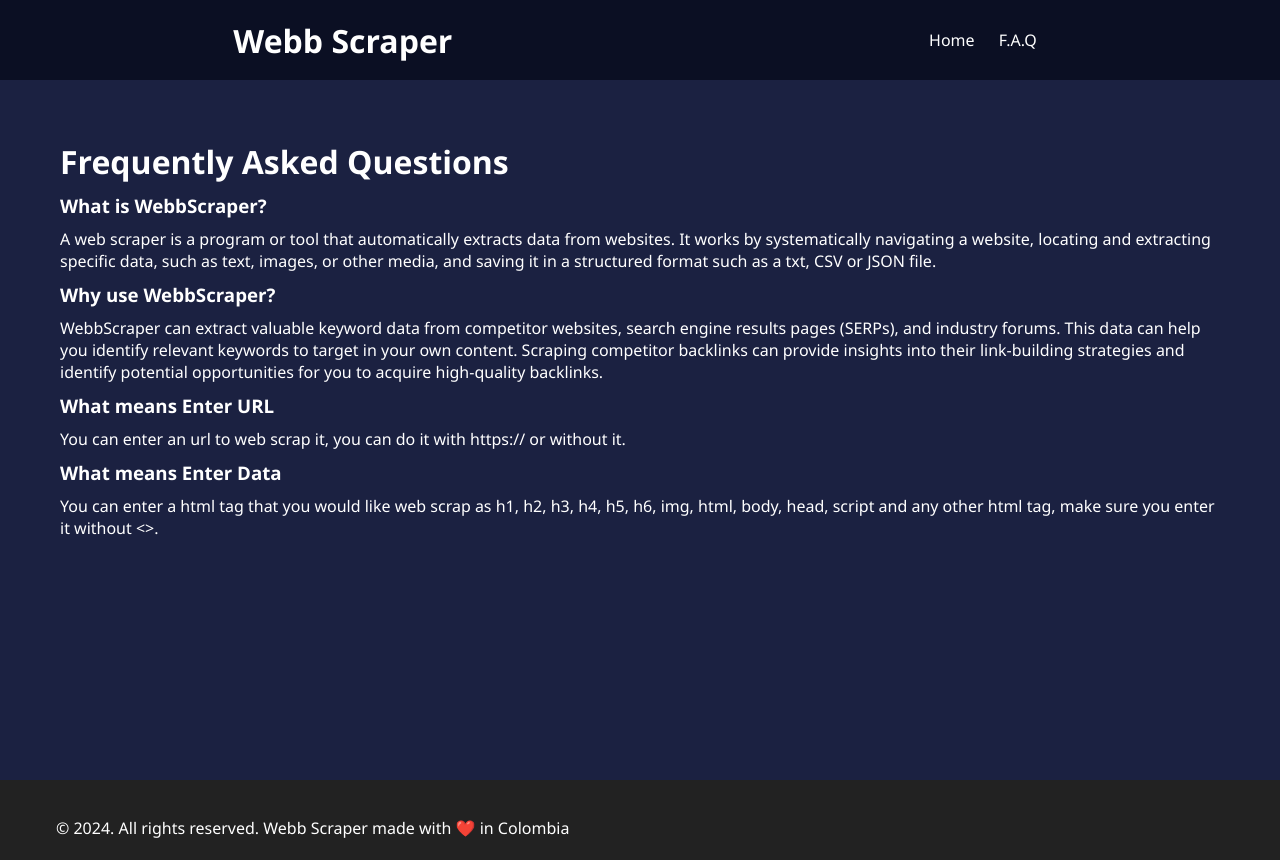
After one commit to steinramirez/webScraper, a Flask app: page /faq in a window 1280 px wide. The commit adds this page. Run offline with Flask 3, Linux system fonts and the light colour scheme; some libraries are stand-ins or nearby versions.

Commit message:
styles and interface updates

```diff
--- a/app.py
+++ b/app.py
@@ -2,6 +2,7 @@ from flask import Flask, request, render_template, send_file, make_response
 from bs4 import BeautifulSoup
 import requests
 import os
+import json
 
 app = Flask(__name__)
 
@@ -23,12 +24,12 @@ def index():
             report_file.write('Data: {}\n'.format(request.form['data']))
             report_file.write('- {}\n'.format(request.form[results]))
             for result in results:
-                report_file.write('- {}\n'.format(result))
+                report_file.write('- {}\n'.format(result.name))
             report_file.close()
             # Send the report file for download
             return send_file('report.txt', as_attachment=True)
         else:
-            url = request.form['url']
+            url = process_url(request.form['url'])
             data = request.form['data']
             soup = BeautifulSoup(requests.get(url).content, 'html.parser')
             results = soup.find_all(data)
@@ -47,5 +48,11 @@ def download(results):
     response.headers['Content-Disposition'] = 'attachment; filename=report.txt'
     return response
 
+@app.route('/faq')
+def faq():
+    with open('static/faq.json', 'r') as file:
+        faq_data = json.load(file)
+    return render_template('faq.html', faq_data=faq_data)
+
 if __name__ == '__main__':
     app.run(debug=True)
--- /dev/null
+++ b/static/faq.json
@@ -0,0 +1,20 @@
+{
+    "faq": [
+      {
+        "question": "What is WebbScraper?",
+        "answer": "A web scraper is a program or tool that automatically extracts data from websites. It works by systematically navigating a website, locating and extracting specific data, such as text, images, or other media, and saving it in a structured format such as a txt, CSV or JSON file."
+      },
+      {
+        "question": "Why use WebbScraper?",
+        "answer": "WebbScraper can extract valuable keyword data from competitor websites, search engine results pages (SERPs), and industry forums. This data can help you identify relevant keywords to target in your own content.\nScraping competitor backlinks can provide insights into their link-building strategies and identify potential opportunities for you to acquire high-quality backlinks.\n"
+      },
+      {
+        "question": "What means Enter URL",
+        "answer": "You can enter an url to web scrap it, you can do it with https:// or without it."
+      },
+      {
+        "question": "What means Enter Data",
+        "answer": "You can enter a html tag that you would like web scrap as h1, h2, h3, h4, h5, h6, img, html, body, head, script and any other html tag, make sure you enter it without <>."
+      }
+    ]
+  }
--- a/static/style.css
+++ b/static/style.css
@@ -3,23 +3,46 @@
     font-family: 'Segoe UI', Tahoma, Geneva, Verdana, sans-serif;
     margin: 0 auto;
 }
-
+::-webkit-scrollbar {
+    width: 10px;
+    height: 10px;
+  }
+  ::-webkit-scrollbar-track {
+    background: #d4d4d4;
+  }
+  ::-webkit-scrollbar-thumb {
+    background: #386480;
+    border-radius: 6px;
+  }
+  ::-webkit-scrollbar-thumb:hover {
+    background: transparent;
+  }
 body{
-    background-color: rgb(207, 224, 249);
+    background-color: rgb(27, 33, 65);
+    color: white;
+    width: 100%;
+    overflow-x: hidden;
+    height: auto;
 }
-
+a {
+    text-decoration: none;
+    color: white;
+}
 input{
     border-radius:20px;
     border-style: none;
-    background-color: rgb(36, 79, 128);
+    background-color: rgb(255, 246, 246);
     padding: 10px;
+    min-width: 280px;
+    max-width: 50%;
 }
 input:focus, input:active, input:hover{
     border-style: none;
     border:0;
     outline:0;
-    color: white;
+    color: rgb(29, 61, 104);
 }
+
 li, ul{
     list-style-type:none;
     list-style: none;
@@ -33,24 +56,55 @@ img {
     border: 1px solid black;
   }
 .content{
-    padding:10px;
+    padding:50px;
+    min-height: 75dvh;
 }
 .content-results{
     border: 0;
-    border-radius: 20px;
+    border-radius: 20px 0px 0px 20px;
     max-height: 400px;
     min-height: 100px;
     scroll-behavior: smooth;
     background-color: white;
     overflow-y: auto;
+    margin-bottom:20px;
 }
 button{
     border: 0;
     padding:10px;
     background-color: #3693d5;
     color:white;
-    border-radius: 10%;
+    border-radius: 20px;
+    margin: 5px;
+    cursor: pointer;
 }
-h1{
-    color:white;
+
+label{
+    margin:10px;
+    width: 100px;
 }
+.faq-h1, .faq-h3, .faq-p{
+    margin:10px;
+}
+.income-text {
+    width:90%;
+    white-space: wrap;
+    overflow: hidden;
+    padding: 10px;
+    /* Animation */
+    animation: fadeUp 1.5s ease backwards;
+}
+
+@keyframes fadeUp {
+    from {
+        width: 0;
+        opacity: 0;
+    }
+    to {
+        width: 90%;
+        opacity: 1;
+    }
+}
+.content-results{
+    color: rgb(27, 33, 65)
+}
--- /dev/null
+++ b/templates/faq.html
@@ -0,0 +1,28 @@
+<!DOCTYPE html>
+<html>
+<head>
+  <title>Frequently Asked Questions</title>
+  <link rel="stylesheet" type="text/css" href="{{ url_for('static', filename='style.css') }}">
+  <script src="https://code.jquery.com/jquery-3.3.1.slim.min.js"></script>
+  <script src="https://cdnjs.cloudflare.com/ajax/libs/popper.js/1.14.3/umd/popper.min.js"></script>
+  <script src="https://stackpath.bootstrapcdn.com/bootstrap/4.1.3/js/bootstrap.min.js"></script>
+</head>
+<style>
+  .faq-h1{
+
+  }
+</style>
+<body>
+  {% include 'nav-bar.html' %}
+
+  <div class="content">
+    <h1 class="faq-h1">Frequently Asked Questions</h1>
+    {% for item in faq_data['faq'] %}
+      <h3 class="faq-h3">{{ item['question'] }}</h3>
+      <p class="faq-p">{{ item['answer'] }}</p>
+    {% endfor %}
+
+  </div>
+  {% include 'footer.html' %}
+</body>
+</html>
--- /dev/null
+++ b/templates/footer.html
@@ -0,0 +1,55 @@
+<style>
+    .footer {
+  background-color: #222;
+  color: #fff;
+  padding: 1rem;
+  text-align: center;
+  position: relative ;
+  bottom: 0;
+  left: 0;
+  width:99dvw;
+  height: 3rem;
+  line-height: 4rem;
+}
+
+.container {
+
+  margin: 0 auto;
+  padding: 0 2.5rem;
+}
+
+.left {
+  float: left;
+}
+
+.right {
+  float: right;
+}
+
+.social-media-list {
+  list-style: none;
+  margin: 0;
+  padding: 0;
+  font-size: 1.5rem;
+}
+
+.social-media-list li {
+  display: inline-block;
+  margin-right: 1rem;
+}
+</style>
+<footer class="footer">
+  <div class="container">
+    <div class="left">
+      <p>&copy; 2024. All rights reserved. Webb Scraper made with ❤️ in Colombia </p>
+    </div>
+    <div class="right">
+      <ul class="social-media-list">
+        <li><a href="https://twitter.com/twitterhandle"><i class="fab fa-twitter"></i></a></li>
+        <li><a href="https://facebook.com/facebookhandle"><i class="fab fa-facebook-f"></i></a></li>
+        <li><a href="https://linkedin.com/linkedinhandle"><i class="fab fa-linkedin-in"></i></a></li>
+        <li><a href="https://instagram.com/instagramhandle"><i class="fab fa-instagram"></i></a></li>
+      </ul>
+    </div>
+  </div>
+</footer>
--- /dev/null
+++ b/templates/nav-bar.html
@@ -0,0 +1,38 @@
+
+<style>
+    .nav-bar{
+    display: flex;
+    flex-direction: row;
+    justify-content: space-between;
+    align-items: center;
+    height: 80px;
+    background-color: rgb(11, 15, 35);
+    width: 100dvw;
+}
+.buttons > a, .buttons > h1{
+    padding:10px;
+    border-radius: 20px;
+}
+
+.logo{
+    background-clip: text;
+    background-color: rgb(255, 255, 255);
+  color: transparent;
+  transition: background-color 1s ease;
+}
+.logo:hover, .buttons > a:hover{
+
+    background-color: rgb(115, 203, 241);
+}
+
+
+</style>
+<div class="nav-bar">
+    <div>
+    <h1 ><a href="/" class="logo">Webb Scraper</a></h1>
+    </div>
+    <div class="buttons">
+    <a href="/">Home</a>
+    <a href="/faq">F.A.Q</a>
+    </div>
+</div>
```
Also changed, not shown: templates/index.html (+93 -13 lines).
